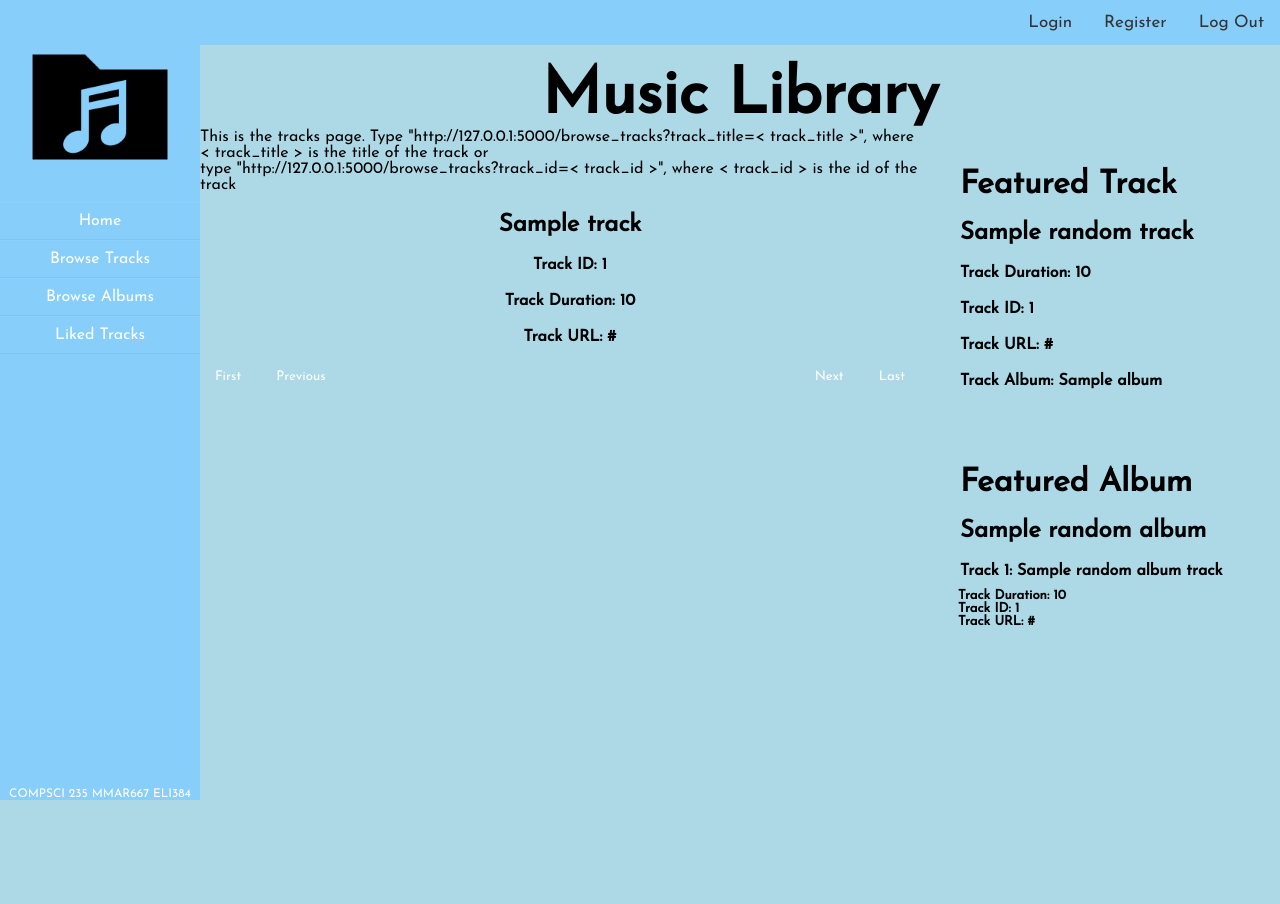
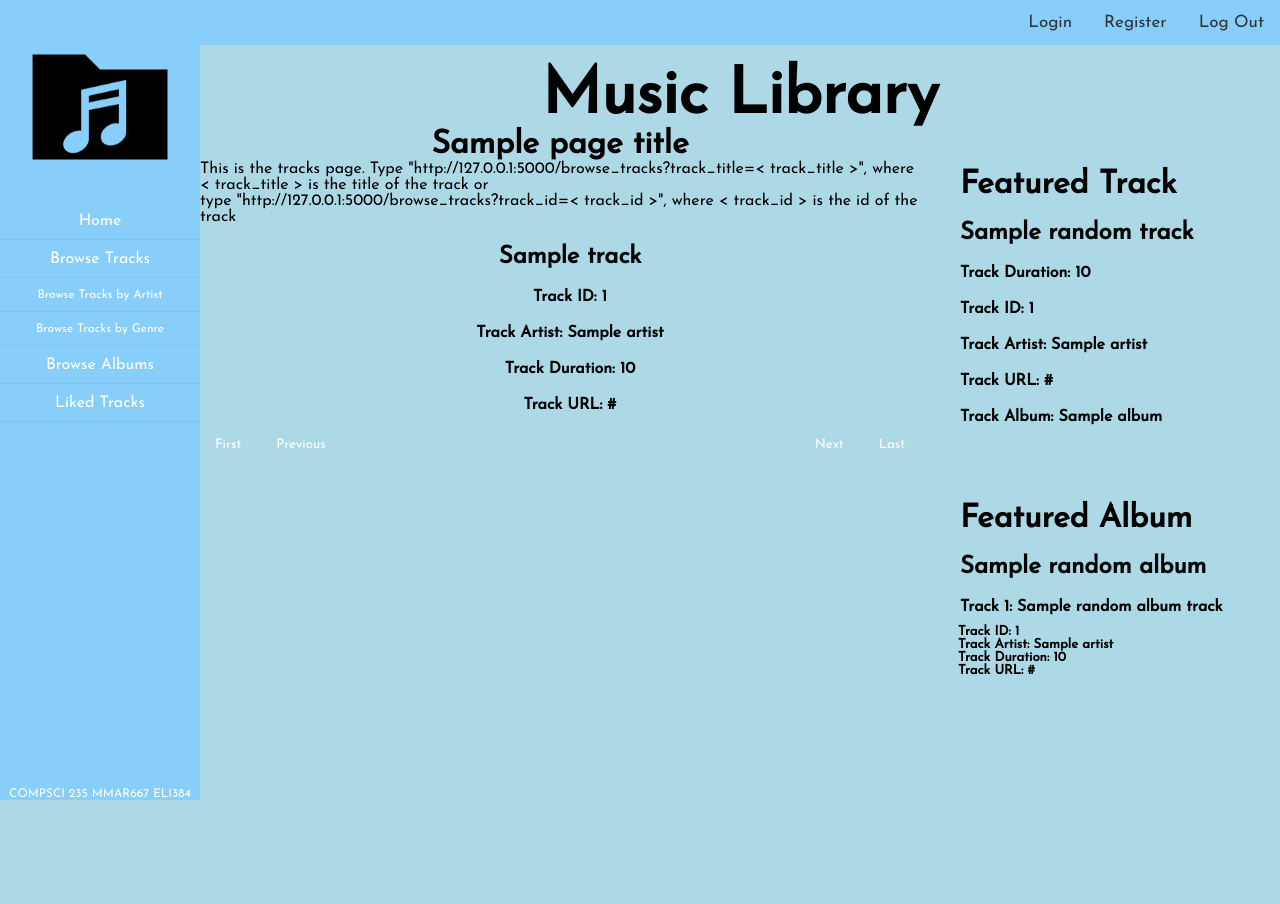
Before and after one commit to MichaelMar7/COMPSCI235-Assignment, a Flask app: template music/templates/browse/tracks.html in a window 1280 px wide. Shown: the top 904 px of the page. Run offline with Flask 2, Linux system fonts and the light colour scheme; the template is opened without the code that fills it: most values are stand-ins (such as "Sample title", 1, 10 or a date in 2020); parts of the project's set-up code (start-up, migrations or seed data) failed here and were passed over.

Commit message:
edited navbar and sidebar for artist and genre link and artist stuff (no genre stuff yet)

```diff
--- a/music/static/css/styles.css
+++ b/music/static/css/styles.css
@@ -67,6 +67,16 @@ h5 {
     color: #ffffff;
     display: block;
     text-align: center;
+}
+.btn-nav-sub {
+    padding: 10px;
+    border-bottom: 1px solid #bdb8d7;
+    border-bottom: 1px solid rgba(0, 0, 0, 0.05);
+    border-top: 1px solid rgba(255, 255, 255, 0.05);
+    color: #ffffff;
+    display: block;
+    text-align: center;
+    font-size: 12px;
 }
 .btn-nav:hover {
     background-color: rgb(0, 0, 0);
--- a/music/templates/browse/tracks.html
+++ b/music/templates/browse/tracks.html
@@ -1,5 +1,7 @@
 {% extends "simple_track.html" %}
 {% block content %}
+
+<h1 style="text-align:center"> {{ page_title }}</h1>
 This is the tracks page.
 Type "http://127.0.0.1:5000/browse_tracks?track_title=&lt track_title &gt", where &lt track_title &gt is the title of the track or <br>
 type "http://127.0.0.1:5000/browse_tracks?track_id=&lt track_id &gt", where &lt track_id &gt is the id of the track
@@ -7,6 +9,7 @@ type "http://127.0.0.1:5000/browse_tracks?track_id=&lt track_id &gt", where &lt
 <div style="text-align:center">
     <h3>{{ track.title }}</h3>
     <h4>Track ID: {{ track.track_id }}</h4>
+    <h4>Track Artist: {{ track.artist }}</h4>
     <h4>Track Duration: <b>{{ track.track_duration }}</b></h4>
     <h4>Track URL: {{ track.track_url }}</h4>
 </div>
--- a/music/templates/navigator.html
+++ b/music/templates/navigator.html
@@ -9,6 +9,8 @@
     <a class="btn-nav" href="{{ url_for('home_bp.home') }}">Home</a>
     <div>
         <a class="btn-nav" href="{{ url_for('browse_bp.browse_tracks')}}">Browse Tracks</a>
+        <a class="btn-nav-sub" href="{{ url_for('browse_bp.browse_tracks_by_artist')}}">Browse Tracks by Artist</a>
+        <a class="btn-nav-sub" href="{{ url_for('browse_bp.browse_tracks_by_genre')}}">Browse Tracks by Genre</a>
         <a class="btn-nav" href="">Browse Albums</a>
     </div>
     <a class="btn-nav" href="">Liked Tracks</a>
--- a/music/templates/sidebar1.html
+++ b/music/templates/sidebar1.html
@@ -1,12 +1,14 @@
 <aside id="sidebar1">
 
+    <!-- Add for loop for genre-->
     <header>
         <h2>Featured Track</h2>
     </header>
     <div style="word-wrap: break-word">
         <h3>{{ random_track.title }}</h3>
-        <h4>Track Duration: <b>{{ random_track.track_duration }}</b></h4>
+        <h4>Track Duration: {{ random_track.track_duration }} </h4>
         <h4>Track ID: {{ random_track.track_id }}</h4>
+        <h4>Track Artist: {{ random_track.artist }}</h4>
         <h4>Track URL: {{ random_track.track_url }}</h4>
         <h4>Track Album: {{ random_track.album.title }}</h4>
     </div>
@@ -21,15 +23,17 @@
         {% if random_album_tracks|length <= 5 %}
             {% for i in range(0,random_album_tracks|length) %}
             <h4>Track {{i+1}}: {{ random_album_tracks[i].title }}</h4>
-            <h5>Track Duration: <b>{{ random_album_tracks[i].track_duration }}</b></h5>
             <h5>Track ID: {{ random_album_tracks[i].track_id }}</h5>
+            <h5>Track Artist: {{ random_album_tracks[i].artist }}</h5>
+            <h5>Track Duration: {{ random_album_tracks[i].track_duration }} </h5>
             <h5>Track URL: {{ random_album_tracks[i].track_url }}</h5>
             {% endfor %}
         {% else %}
             {% for i in range(0,5) %}
             <h4>Track {{i+1}}: {{ random_album_tracks[i].title }}</h4>
-            <h5>Track Duration: <b>{{ random_album_tracks[i].track_duration }}</b></h5>
             <h5>Track ID: {{ random_album_tracks[i].track_id }}</h5>
+            <h5>Track Artist: {{ random_album_tracks[i].artist }}</h5>
+            <h5>Track Duration: {{ random_album_tracks[i].track_duration }} </h5>
             <h5>Track URL: {{ random_album_tracks[i].track_url }}</h5>
             {% endfor %}
             <h4>...</h4>
```
